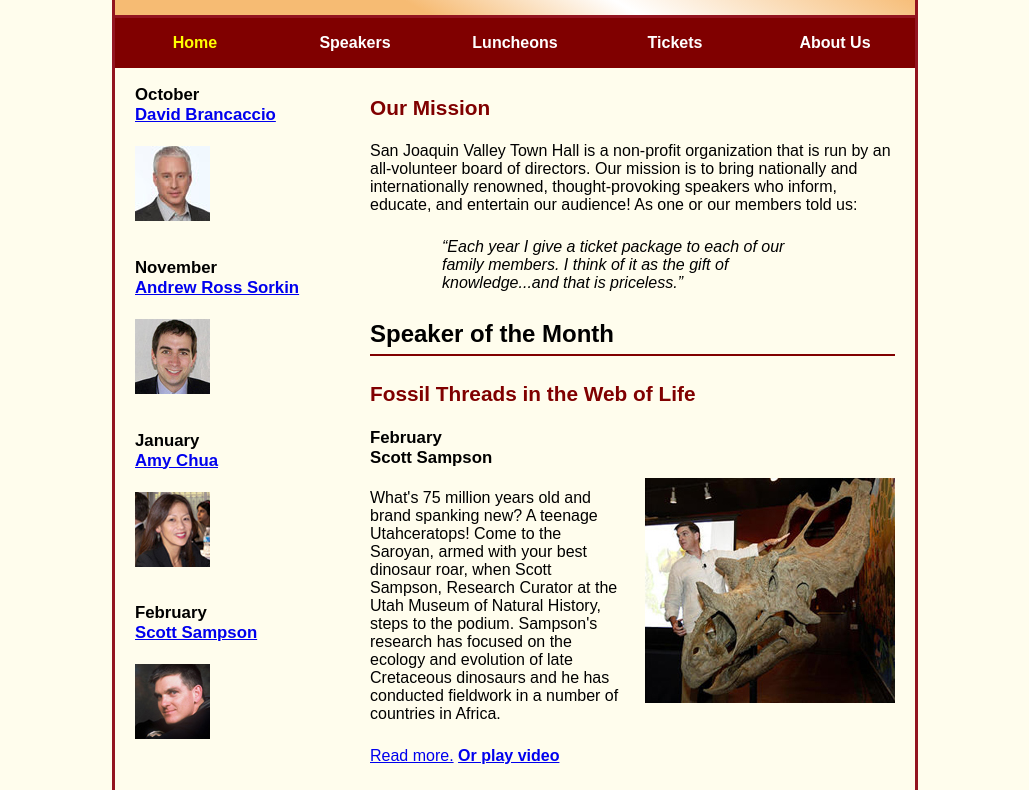
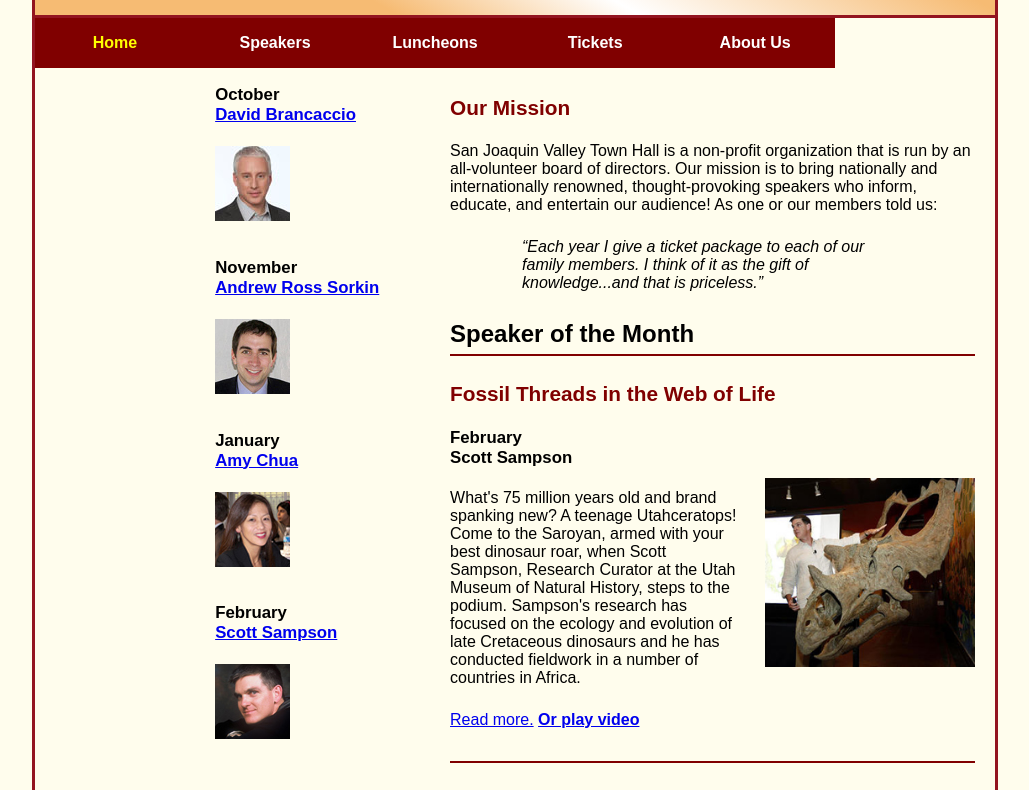
Before and after one commit to bbp45/A13, a plain HTML site: page index.html in a window 1280 px wide. Shown: the part 132-922 px from the top of the page, without its empty margins (125-1154 px from the left). Drawn offline with Linux system fonts and the light colour scheme.

Commit message:
A13_commit

```diff
--- a/index.html
+++ b/index.html
@@ -3,9 +3,10 @@
 
 <head>
 	<meta charset="utf-8">
+	<meta name="viewport" content="width=device-width, initial-scale=1">
 	<title>San Joaquin Valley Town Hall</title>
 	<link rel="shortcut icon" href="images/favicon.ico">
-	<link rel="stylesheet" href="styles/c5_main.css">
+	<link rel="stylesheet" href="styles/main.css">
 </head>
 
 <body style="background-color: #fffded">
@@ -78,7 +79,7 @@
 		</aside>
 	</main>
 	<footer>
-		<p>&copy; 2022, November 15, Barkha Patel</p>
+		<p>&copy; 2022, November 22, Barkha Patel</p>
 	</footer>
 </body>
 </html>
--- a/styles/c6_main.css
+++ b/styles/c6_main.css
@@ -9,7 +9,6 @@
 body {
 	font-family: Arial, Helvetica, sans-serif;
     font-size: 100%;
-    width: 600px;
     margin: 0 auto;
     border: 3px solid #931420;
     background-color: #fffded;
--- a/styles/c5_main.css
+++ b/styles/main.css
@@ -7,7 +7,8 @@
 body {
 	font-family: Arial, Helvetica, sans-serif;
     font-size: 100%;
-	width: 800px;
+	width: 98%;
+	max-width: 960px;
 	margin: 0 auto;
 	border: solid #931420;
 	background-color: #fffded;
@@ -33,8 +34,8 @@
 }
 header img {
 	float: left;
-	padding-left: 30px;
-	padding-right: 30px;
+	padding-left: 3.125%; /* 30 / 960 * 100 */
+	padding-right: 3.125%; /* 30 / 960 * 100 */
 	padding-top: 25px;
 }
 .shadow {
@@ -50,11 +51,11 @@
 
 nav li {
 	float: left;
+	width: 16.67%;   /* 160 / 960 * 100 */
 }
 
 nav a {
 	display: block;
-	width: 160px;
 	text-align: center;
 	padding-top: 1em;
 	padding-bottom: 1em;
@@ -80,6 +81,7 @@
 
 #nav_menu ul ul li {
 	float: none;
+	width: 100%;
 }
 
 #nav_menu ul li:hover > ul {
@@ -108,10 +110,10 @@
 /* the styles for the section */
 
 section {
-	width: 525px;
+	width: 54.69%; /* 525 / 960 * 100 */
 	float: right;
-	padding-left: 20px;
-	padding-right: 20px;
+	padding-left: 2.08%; /* 20 / 960 * 100 */
+	padding-right: 2.08%; /* 20 / 960 * 100 */
 	padding-bottom: 20px;
 }
 
@@ -163,14 +165,16 @@
 	margin-top: 50px;
 	margin-bottom: 25px;
 	margin-left: 25px;
+	max-width: 40%;
+	min-width: 150px;
 }
 
 /* the styles for the aside */
 
 aside {
-	width: 215px;
+	width: 22.39%;  /* 215 / 960 * 100 */
 	float: right;
-	padding-left: 20px;
+	padding-left: 2.08%; /* 20 / 960 * 100 */
 	padding-bottom: 20px;
 }
 
```
